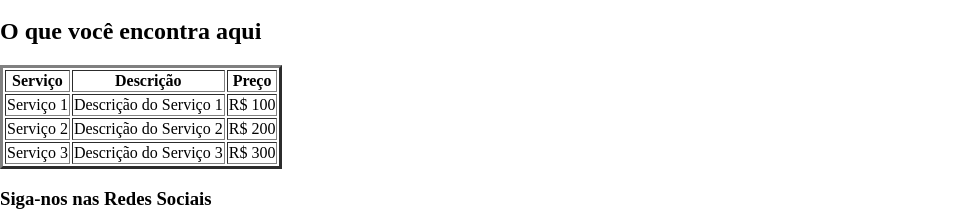
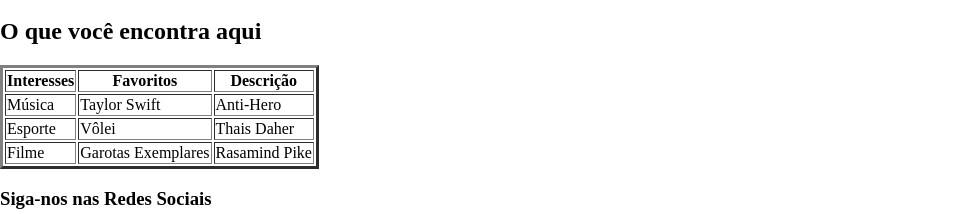
Before and after one commit to Theuzb/PENSAMENTO-COMPUTACIONAL, a plain HTML site: page index.html in a window 1280 px wide. Shown: the part 214-428 px from the top of the page, without its empty margins (0-965 px from the left). Drawn offline with Linux system fonts and the light colour scheme.

Commit message:
Update index.html

```diff
--- a/index.html
+++ b/index.html
@@ -31,24 +31,24 @@
         <h2>O que você encontra aqui</h2>
         <table border="3">
             <tr>
-                <th>Serviço</th>
+                <th>Interesses</th>
+                <th>Favoritos</th>
                 <th>Descrição</th>
-                <th>Preço</th>
             </tr>
             <tr>
-                <td>Serviço 1</td>
-                <td>Descrição do Serviço 1</td>
-                <td>R$ 100</td>
+                <td>Música</td>
+                <td>Taylor Swift</td>
+                <td>Anti-Hero</td>
             </tr>
             <tr>
-                <td>Serviço 2</td>
-                <td>Descrição do Serviço 2</td>
-                <td>R$ 200</td>
+                <td>Esporte</td>
+                <td>Vôlei</td>
+                <td>Thais Daher</td>
             </tr>
             <tr>
-                <td>Serviço 3</td>
-                <td>Descrição do Serviço 3</td>
-                <td>R$ 300</td>
+                <td>Filme</td>
+                <td>Garotas Exemplares</td>
+                <td>Rasamind Pike</td>
             </tr>
 
         </table>
```
